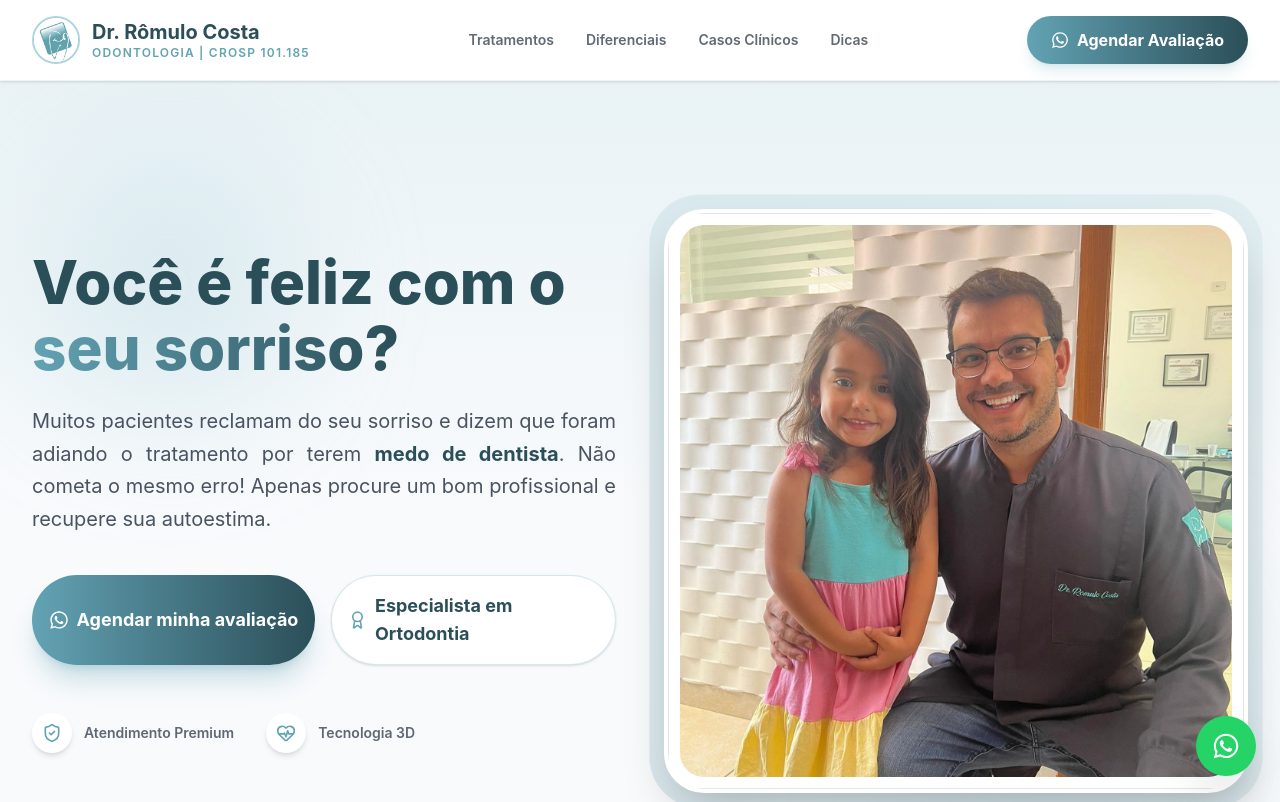
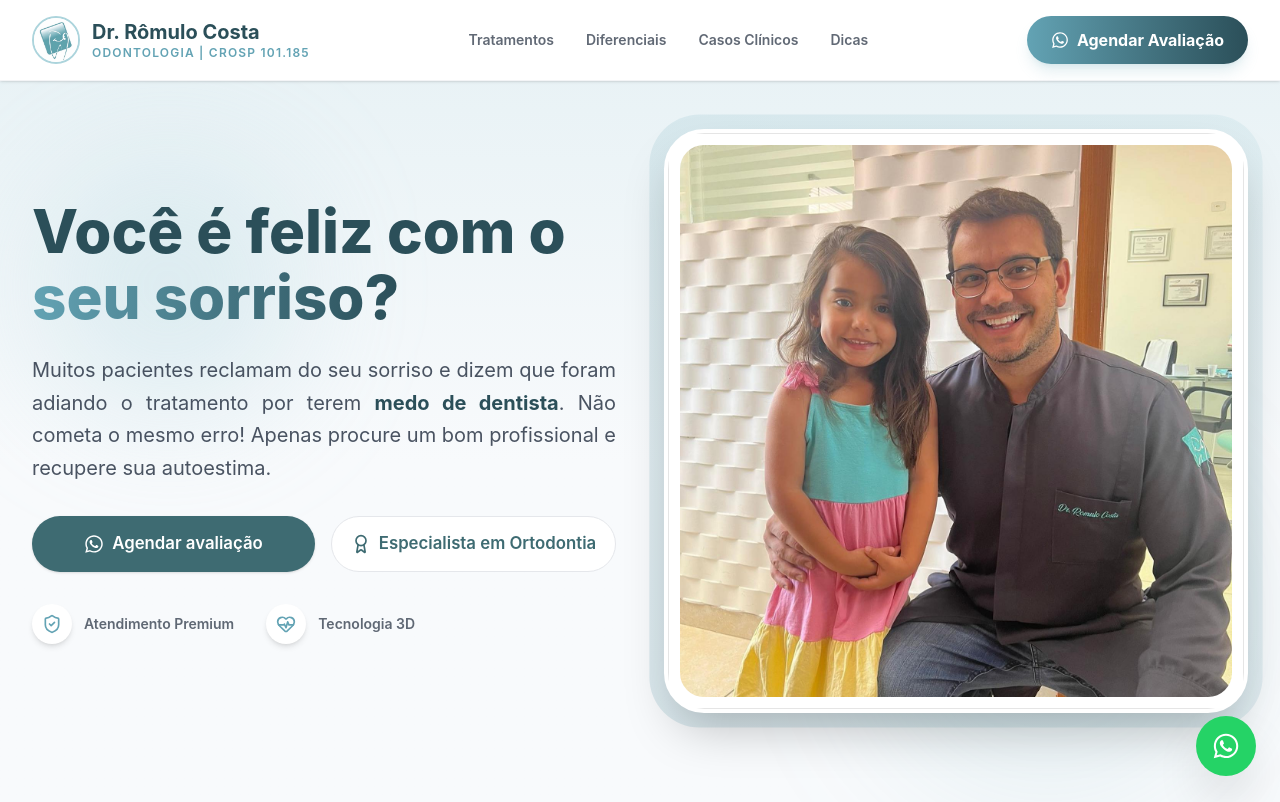
Before and after one commit to autonomousia25-hue/13-app-dr-romulo-costa, a React (Vite) app: page / in a window 1280 px wide. Shown: the top 802 px of the page. Built offline with nearby package versions, Linux system fonts and the light colour scheme.

Commit message:
style(hero): reduce top spacing, apply minimalist button styles, adjust spacing symmetry

```diff
--- a/src/App.jsx
+++ b/src/App.jsx
@@ -154,7 +154,7 @@ function App() {
       </motion.nav>
 
       {/* Hero Section (Disney Effect) */}
-      <section className="relative bg-gradient-to-b from-primaryLight/20 via-background to-background pt-8 pb-20 lg:pt-32 lg:pb-32 overflow-hidden">
+      <section className="relative bg-gradient-to-b from-primaryLight/20 via-background to-background pt-8 pb-20 lg:pt-12 lg:pb-32 overflow-hidden">
         {/* Floating background elements */}
         <motion.div animate={{ y: [0, -20, 0] }} transition={{ duration: 6, repeat: Infinity, ease: "easeInOut" }} className="absolute top-20 left-10 w-64 h-64 bg-primaryLight/30 rounded-full blur-3xl"></motion.div>
         <motion.div animate={{ y: [0, 30, 0] }} transition={{ duration: 8, repeat: Infinity, ease: "easeInOut" }} className="absolute bottom-10 right-10 w-96 h-96 bg-primary/10 rounded-full blur-3xl"></motion.div>
@@ -173,14 +173,14 @@ function App() {
                 Você é feliz com o <br/><span className="text-transparent bg-clip-text bg-gradient-to-r from-primary to-primaryDark">seu sorriso?</span>
               </motion.h1>
 
-              <motion.p variants={fadeUp} className="text-lg md:text-xl text-textPrimary/80 mb-10 leading-relaxed text-justify">
+              <motion.p variants={fadeUp} className="text-lg md:text-xl text-textPrimary/80 mb-8 leading-relaxed text-justify">
                 Muitos pacientes reclamam do seu sorriso e dizem que foram adiando o tratamento por terem <strong className="text-primaryDark">medo de dentista</strong>. Não cometa o mesmo erro! Apenas procure um bom profissional e recupere sua autoestima.
               </motion.p>
 
               {/* Mobile Hero Image */}
               <motion.div
                 variants={fadeUp}
-                className="relative mb-10 block lg:hidden"
+                className="relative mb-8 block lg:hidden"
               >
                 <div className="relative rounded-[2.5rem] shadow-2xl bg-white p-2 border-4 border-white aspect-square flex items-center justify-center overflow-hidden">
                    <img src="/drromulocosta_hero-section.jpg" alt="Dr. Rômulo Costa" className="w-full h-full object-cover rounded-3xl" />
@@ -189,23 +189,22 @@ function App() {
 
               <motion.div variants={fadeUp} className="flex flex-col sm:flex-row gap-4">
                 <motion.a
-                  whileHover={{ scale: 1.05 }}
-                  whileTap={{ scale: 0.95 }}
+                  whileHover={{ scale: 1.02 }}
+                  whileTap={{ scale: 0.98 }}
                   href={getWhatsAppLink()}
                   target="_blank"
                   rel="noreferrer"
-                  className="flex-1 group relative flex items-center justify-center gap-2 bg-gradient-to-r from-primary to-primaryDark text-white px-4 py-4 rounded-full font-bold text-[1.05rem] md:text-lg shadow-xl shadow-primary/30 overflow-hidden"
+                  className="flex-1 group relative flex items-center justify-center gap-2 bg-[#3e6b72] hover:bg-[#32575c] transition-colors text-white px-4 py-3.5 rounded-full font-semibold text-[1.05rem] shadow-sm"
                 >
-                  <div className="absolute inset-0 bg-white/20 translate-x-[-100%] group-hover:translate-x-[100%] transition-transform duration-700 ease-in-out"></div>
                   <WhatsAppIcon size={20} />
-                  Agendar minha avaliação
+                  Agendar avaliação
                 </motion.a>
-                <div className="flex-1 flex items-center justify-center gap-2 bg-white text-primaryDark px-4 py-4 rounded-full font-bold text-[1.05rem] md:text-lg shadow-sm border border-primaryLight/50">
-                  <Award size={20} className="text-primary" /> Especialista em Ortodontia
+                <div className="flex-1 flex items-center justify-center gap-2 bg-white text-[#3e6b72] px-4 py-3.5 rounded-full font-semibold text-[1.05rem] border border-gray-200">
+                  <Award size={20} className="text-[#3e6b72]" /> Especialista em Ortodontia
                 </div>
               </motion.div>
 
-              <motion.div variants={fadeUp} className="mt-12 flex items-center gap-8 text-sm font-semibold text-textPrimary/70">
+              <motion.div variants={fadeUp} className="mt-8 flex items-center gap-8 text-sm font-semibold text-textPrimary/70">
                 <div className="flex items-center gap-3 group">
                   <div className="p-2.5 bg-white rounded-full shadow-md group-hover:scale-110 transition-transform"><ShieldCheck size={20} className="text-primary" /></div>
                   Atendimento Premium
```
